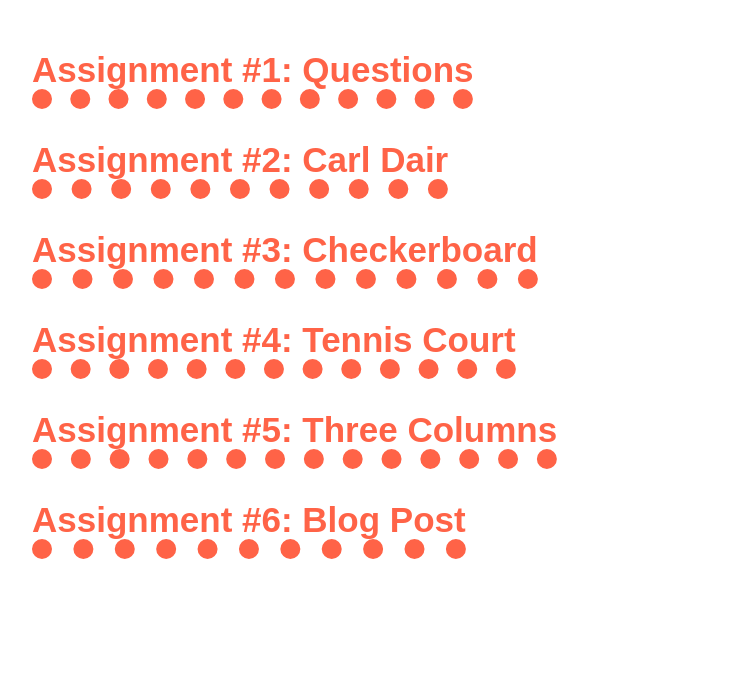
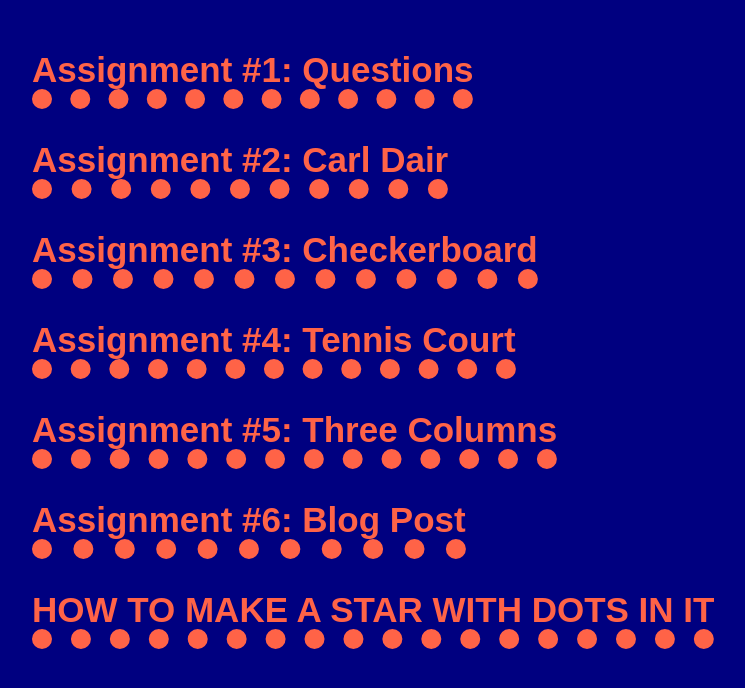
Before and after one commit to amadry2/GreatSite, a plain HTML site: page INDEX/index.html in a window 1280 px wide. Shown: the whole page, without its empty margins (66-811 px from the left). Drawn offline with Linux system fonts and the light colour scheme.

Commit message:
INDEX COLOR

```diff
--- a/INDEX/index.html
+++ b/INDEX/index.html
@@ -24,6 +24,9 @@
 		ul {
 			list-style-type: none;
 		}
+		body {
+			background-color: navy;
+		}
 	</style>
 </head>
 <body>
@@ -34,6 +37,7 @@
 	<li><a href="file:///C:/Users/Mault%20Holt/Desktop/GITHUB%20PROJECTS/web18-pm/students/andre/TENNIS%20COURT.html">Assignment #4: Tennis Court</a></li>
 	<li><a href="interior/index.html">Assignment #5: Three Columns</a></li>
 	<li><a href="interior/index.html">Assignment #6: Blog Post</a></li>
+	<li><a href="file:///C:/Users/Mault%20Holt/Desktop/GITHUB%20PROJECTS/GreatSite/Rule%20Display.html">HOW TO MAKE A STAR WITH DOTS IN IT</a></li>
 	</ul>
 </body>
 </html>
```
